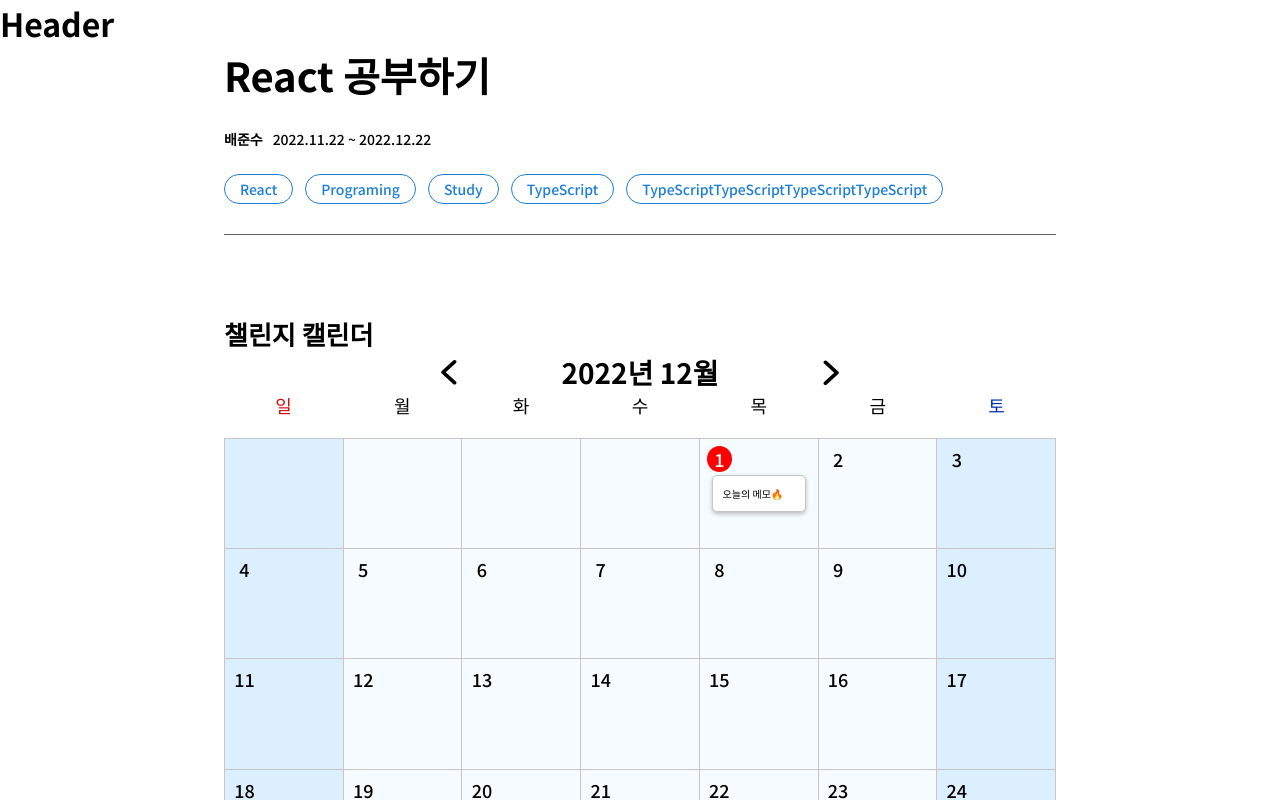
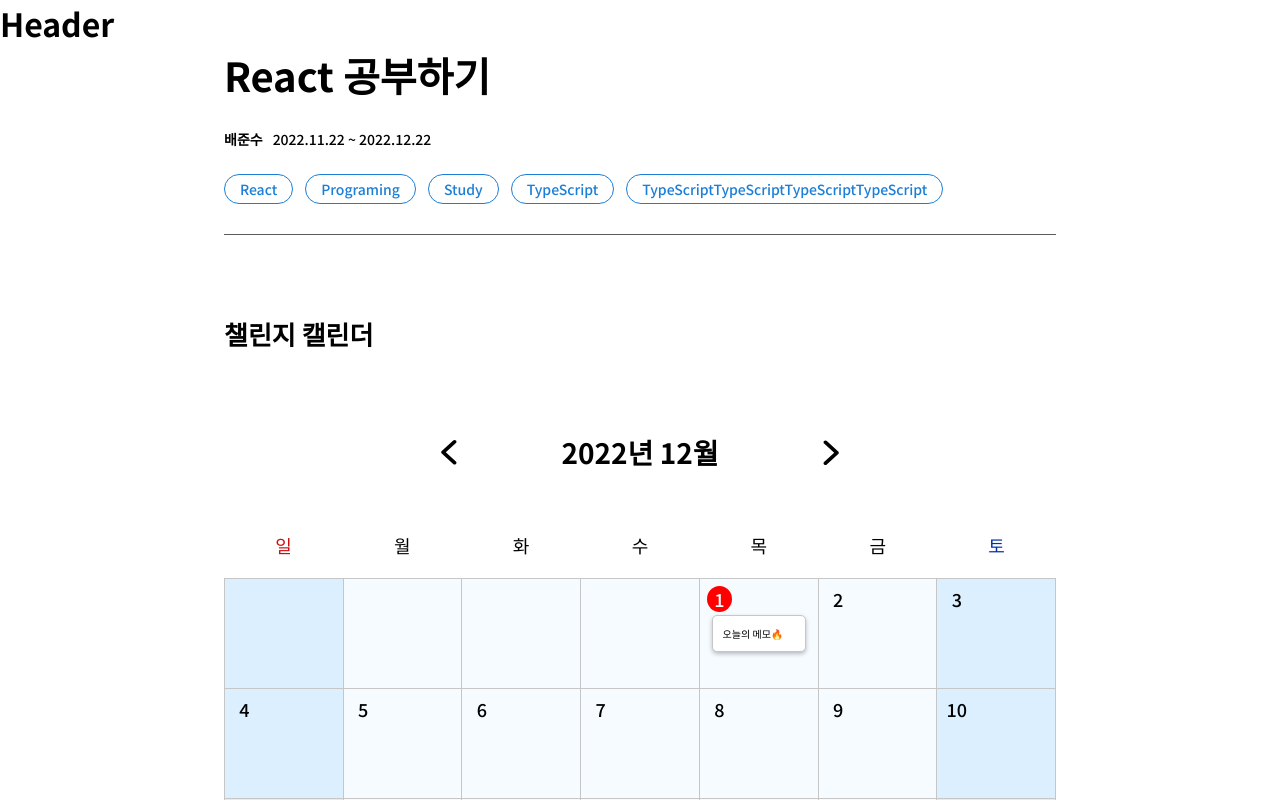
Before and after one commit to DSM-ROC/DSM-ROC_FrontEnd-V2, a React (Create React App) app: page /challenge/1/calendar in a window 1280 px wide. Shown: the top 800 px of the page. Built offline with nearby package versions, Linux system fonts and the light colour scheme.

Commit message:
feat: title, controller margin value setting

```diff
--- a/src/components/challenge/calender/monthController.tsx
+++ b/src/components/challenge/calender/monthController.tsx
@@ -57,6 +57,7 @@ const MonthControllerContainer = styled.div`
   gap: 100px;
 
   margin: 0 auto;
+  margin-bottom: 60px;
 `;
 
 export default MonthController;
--- a/src/pages/challenge/calendar.tsx
+++ b/src/pages/challenge/calendar.tsx
@@ -41,6 +41,7 @@ const Calendar = (): JSX.Element => {
 const Title = styled.h1`
   font-size: 26px;
   margin-top: 80px;
+  margin-bottom: 80px;
 `;
 
 const CalendarPage = styled.main`
```
